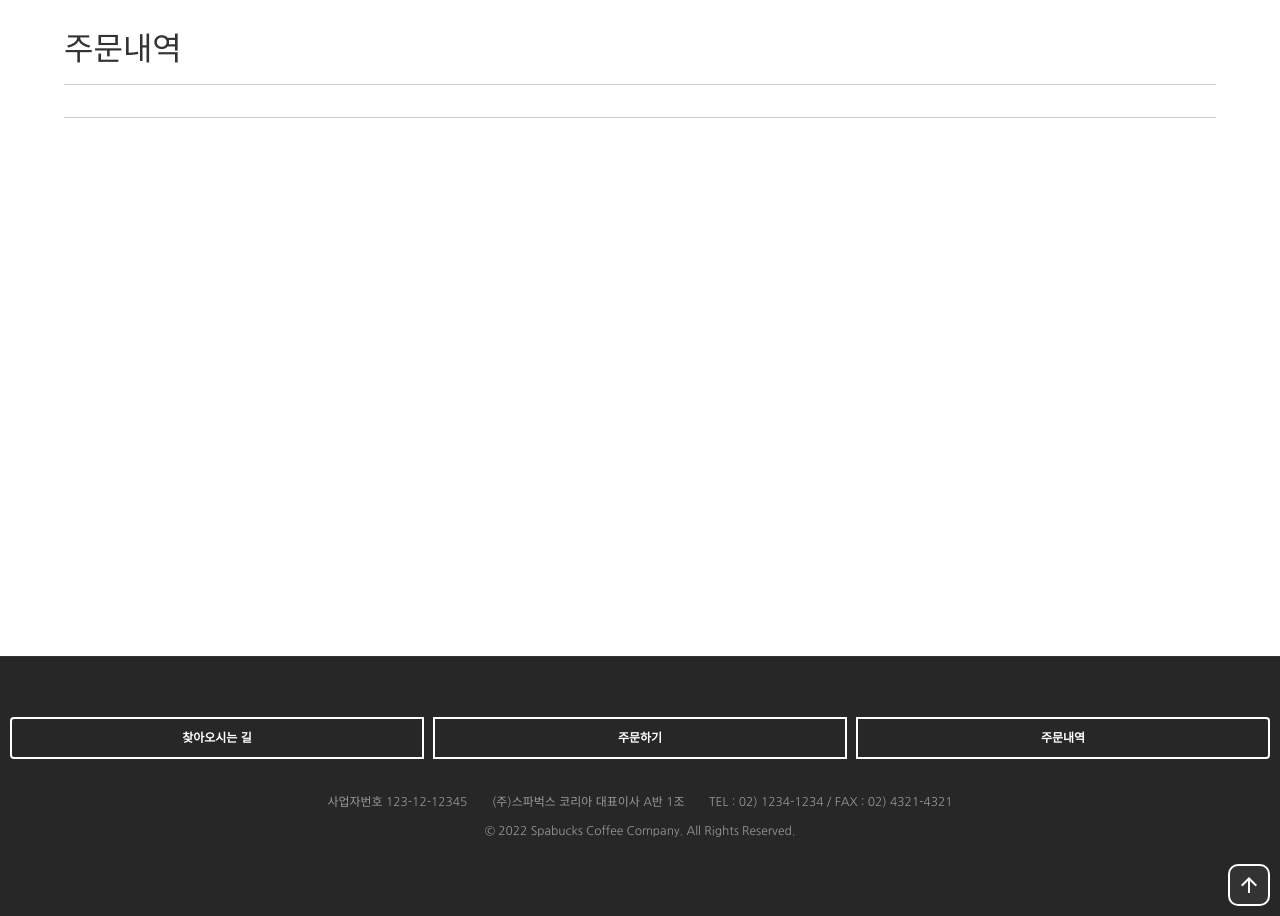
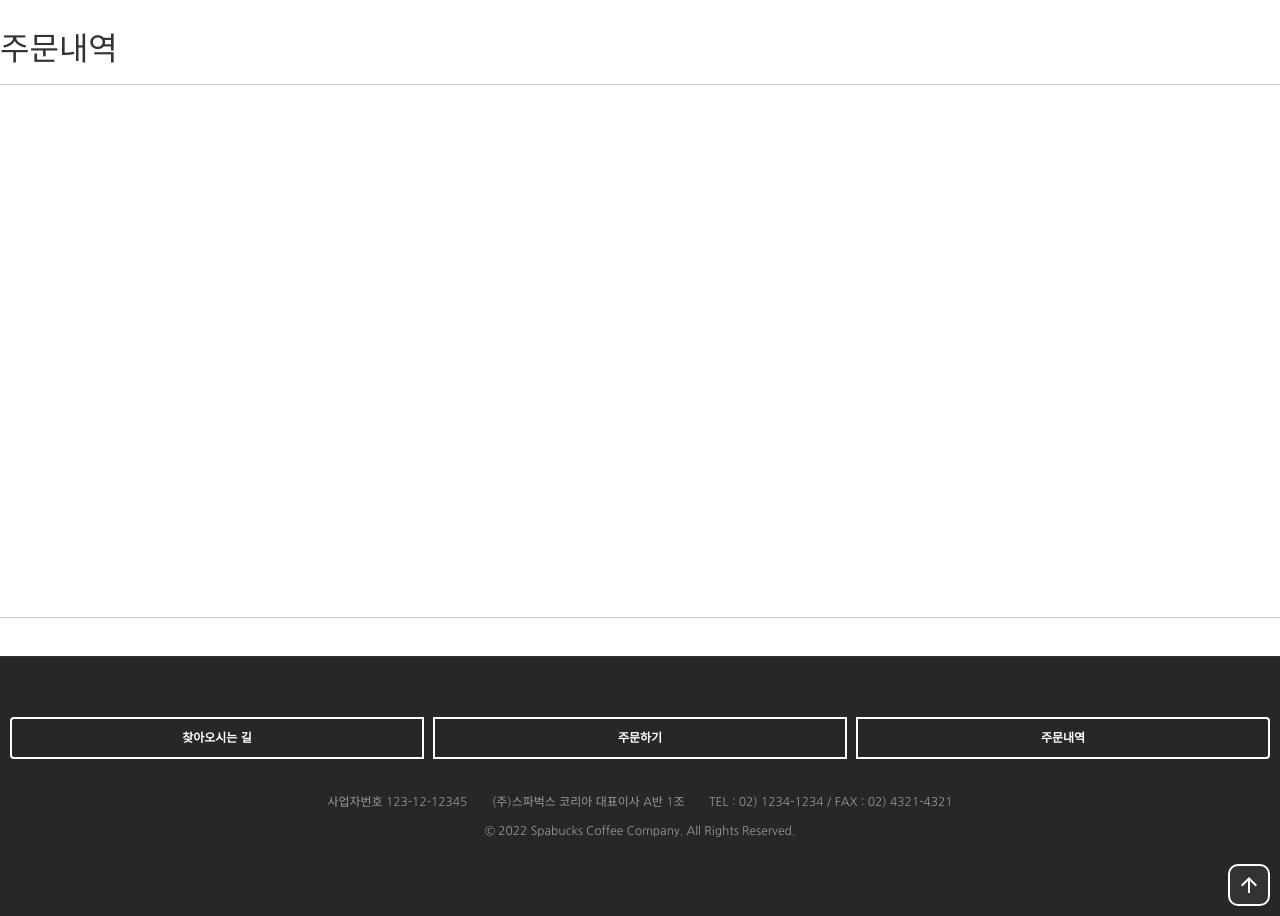
Before and after one commit to kwonih1020/Spabucks, a Flask app: template templates/orderList.html in a window 1280 px wide. Shown: the part 121-1037 px from the top of the page. Run offline with Flask 2, Linux system fonts and the light colour scheme; the template is opened without the code that fills it, so the values that code supplies are empty; some libraries are stand-ins or nearby versions.

Commit message:
주문내역 페이지 css 깨지는 부분 수정

```diff
--- a/static/orderListService.css
+++ b/static/orderListService.css
@@ -1,5 +1,5 @@
 #orderListService{
-    width:90%;
+    width:100%;
     margin:auto;
     padding: 30px 0;
 }
--- a/templates/orderList.html
+++ b/templates/orderList.html
@@ -80,8 +80,8 @@
         <div id="orderListService">
             <h2> 주문내역 </h2>
             <hr>
-            <table class="table table-striped">
-                <tbody>
+            <table class="table table-striped" style="width:100%; height:500px; overflow:auto; display: block;">
+                <tbody style="width:100%; display: inline-table">
                 {% for item in data %}
                     <tr>
                         <th scope="row">
```
